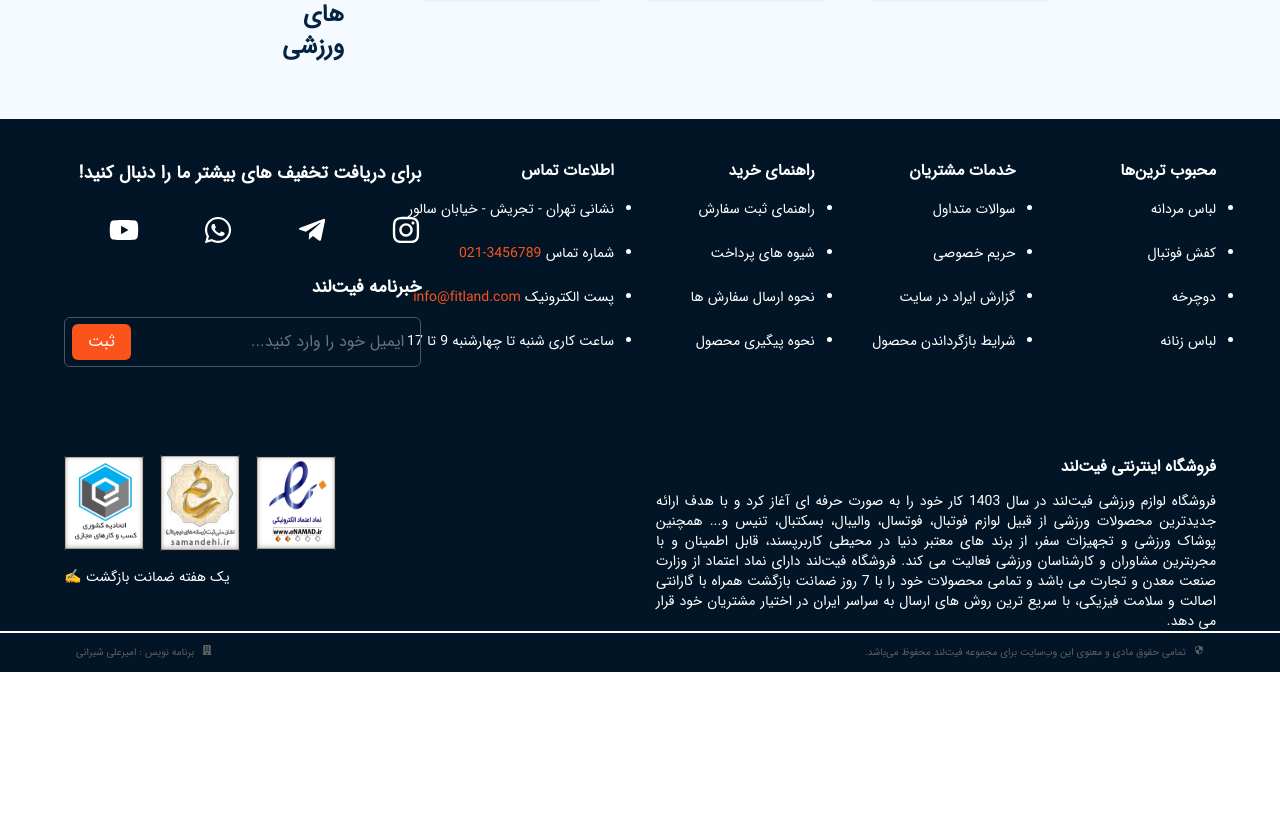
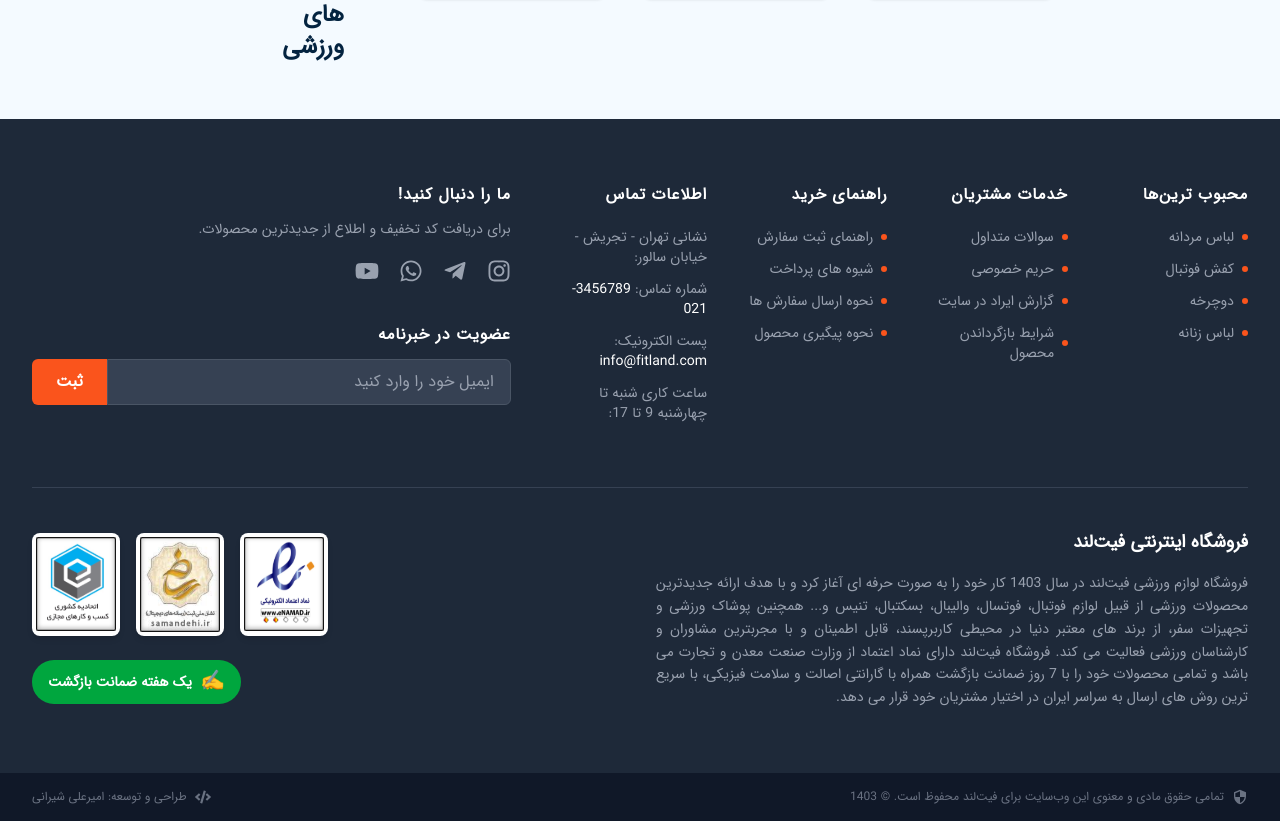
Before and after one commit to amirali-shirani/FitLand_shop, a Next.js app: page / in a window 1280 px wide. Shown: the part 7530-8351 px from the top of the page. Before the commit the page ends 8202 px from the top, so only its background shows below. Built offline with nearby package versions, Linux system fonts and the light colour scheme.

Commit message:
added some style to footer

```diff
--- a/components/shared/Footer/Footer.tsx
+++ b/components/shared/Footer/Footer.tsx
@@ -7,9 +7,12 @@ import FooterCopyRight from "@/components/shared/Footer/FooterCopyRight";
 
 const Footer = () => {
     return (
-        <footer className=" text-white bg-footer-secondary">
-            <div className="container mx-auto py-10 grid grid-cols-1 lg:grid-cols-6 gap-12 lg:gap-10">
-                <div className="lg:col-span-4 grid grid-cols-2 md:grid-cols-4 gap-x-12 gap-y-8">
+        // استفاده از پالت رنگی تیره‌تر برای پس‌زمینه
+        <footer className="bg-gray-800 text-gray-300">
+            <div className="container mx-auto py-16 px-4 sm:px-6 lg:px-8">
+                <div className="grid grid-cols-1 md:grid-cols-12 gap-12">
+                    {/* بخش لینک‌ها با عرض بیشتر */}
+                    <div className="md:col-span-7 grid grid-cols-2 sm:grid-cols-4 gap-8">
                         {footerLinks.map((footerLink, index) => (
                             <FooterCol
                                 key={index}
@@ -18,12 +21,16 @@ const Footer = () => {
                             />
                         ))}
                     </div>
-                <div className="lg:col-span-2 lg:col-start-5 flex flex-col">
-                    <FooterContactUs/>
+                    {/* بخش تماس با ما */}
+                    <div className="md:col-span-5">
+                        <FooterContactUs />
                     </div>
                 </div>
-            <FooterAboutUs/>
-            <FooterCopyRight/>
+                {/* بخش درباره ما با یک خط جداکننده در بالا */}
+                <FooterAboutUs />
+            </div>
+            {/* بخش کپی‌رایت با پس‌زمینه متفاوت برای تمایز */}
+            <FooterCopyRight />
         </footer>
     );
 };
--- a/components/shared/Footer/FooterAboutUs.tsx
+++ b/components/shared/Footer/FooterAboutUs.tsx
@@ -8,34 +8,33 @@ const images = [namad1, namad2, namad3];
 
 const FooterAboutUs = () => {
     return (
-            <section className="container mt-12 grid grid-cols-1 md:grid-cols-2 gap-8 items-start">
-                <article className="space-y-3 leading-6">
-                    <h2 className="text-base font-semibold">فروشگاه اینترنتی فیت‌لند</h2>
-                    <p className="text-sm  text-justify">
-                        فروشگاه لوازم ورزشی فیت‌لند در سال 1403 کار خود را به صورت حرفه ای آغاز کرد و با هدف ارائه جدیدترین
-                        محصولات ورزشی از قبیل لوازم فوتبال، فوتسال، والیبال، بسکتبال، تنیس و... همچنین پوشاک ورزشی و تجهیزات
-                        سفر، از برند های معتبر دنیا در محیطی کاربرپسند، قابل اطمینان و با مجربترین مشاوران و کارشناسان ورزشی
-                        فعالیت می کند. فروشگاه فیت‌لند دارای نماد اعتماد از وزارت صنعت معدن و تجارت می باشد و تمامی محصولات
-                        خود را با 7 روز ضمانت بازگشت همراه با گارانتی اصالت و سلامت فیزیکی، با سریع ترین روش های ارسال به
-                        سراسر ایران در اختیار مشتریان خود قرار می دهد.
+        // اضافه کردن خط جداکننده و فاصله‌گذاری بیشتر
+        <section className="mt-16 pt-10 border-t border-gray-700 grid grid-cols-1 md:grid-cols-2 gap-8 items-center">
+            <article className="space-y-4">
+                <h2 className="text-lg font-bold text-white">فروشگاه اینترنتی فیت‌لند</h2>
+                <p className="text-sm text-gray-400 text-justify leading-relaxed">
+                    فروشگاه لوازم ورزشی فیت‌لند در سال 1403 کار خود را به صورت حرفه ای آغاز کرد و با هدف ارائه جدیدترین محصولات ورزشی از قبیل لوازم فوتبال، فوتسال، والیبال، بسکتبال، تنیس و... همچنین پوشاک ورزشی و تجهیزات سفر، از برند های معتبر دنیا در محیطی کاربرپسند، قابل اطمینان و با مجربترین مشاوران و کارشناسان ورزشی فعالیت می کند. فروشگاه فیت‌لند دارای نماد اعتماد از وزارت صنعت معدن و تجارت می باشد و تمامی محصولات خود را با 7 روز ضمانت بازگشت همراه با گارانتی اصالت و سلامت فیزیکی، با سریع ترین روش های ارسال به سراسر ایران در اختیار مشتریان خود قرار می دهد.
                 </p>
             </article>
-
-                <div className="flex flex-col items-end space-y-4">
+            <div className="flex flex-col items-center md:items-end space-y-6">
                 <div className="flex gap-4">
                     {images.map((image, index) => (
+                        // پس‌زمینه سفید برای برجسته‌سازی نمادها
+                        <div key={index} className="bg-white p-1 rounded-lg shadow-md">
                             <Image
-                                key={index}
                                 alt={`نماد اعتماد ${index + 1}`}
                                 src={image}
                                 width={80}
                                 height={80}
                                 className="object-contain"
                             />
+                        </div>
                     ))}
                 </div>
-                    <h3 className="text-sm font-medium">
-                         یک هفته ضمانت بازگشت ✍
+                {/* استایل جذاب‌تر برای ضمانت بازگشت */}
+                <h3 className="text-sm font-semibold text-white bg-green-600 px-4 py-2 rounded-full flex items-center gap-2">
+                    <span className="text-xl">✍️</span>
+                    یک هفته ضمانت بازگشت
                 </h3>
             </div>
         </section>
--- a/components/shared/Footer/FooterCol.tsx
+++ b/components/shared/Footer/FooterCol.tsx
@@ -8,22 +8,29 @@ type FooterColProps = {
 
 
 
-const FooterCol = ({title, subtitles}: FooterColProps) => {
+const FooterCol = ({ title, subtitles }: FooterColProps) => {
     return (
-            <div>
-                <h3 className="font-semibold mb-4">{title}</h3>
-                <ul className="list-disc space-y-6">
-                    {subtitles.map((sub,index) => (
-                        <div key={index}>
-                            {sub.link ? <Link key={index} href={sub.link} target="_blank" rel="noopener noreferrer">
-                                <li className="text-sm" key={index}>{sub.title}</li>
-                            </Link> : <li className="text-sm text-nowrap" key={index}>{sub.title} <span className="text-primary">{sub.subtitle}</span></li>}
-                        </div>
-
-                    ))}
-                </ul>
-            </div>
+        <div>
+            {/* استایل بهتر برای عنوان ستون */}
+            <h3 className="text-base font-bold text-white mb-5 uppercase tracking-wider">{title}</h3>
+            <ul className="space-y-3">
+                {subtitles.map((sub, index) => (
+                    <li key={index}>
+                        {sub.link ? (
+                            <Link href={sub.link} target="_blank" rel="noopener noreferrer" className="text-sm text-gray-400 hover:text-primary transition-colors duration-300 flex items-center gap-2">
+                                {/* نشانگر دایره‌ای برای لینک‌ها */}
+                                <span className="w-1.5 h-1.5 bg-primary rounded-full"></span>
+                                {sub.title}
+                            </Link>
+                        ) : (
+                            <div className="text-sm text-gray-400">
+                                {sub.title}: <span className="text-white font-medium">{sub.subtitle}</span>
+                            </div>
+                        )}
+                    </li>
+                ))}
+            </ul>
+        </div>
     );
 };
-
 export default FooterCol;
--- a/components/shared/Footer/FooterContactUs.tsx
+++ b/components/shared/Footer/FooterContactUs.tsx
@@ -4,33 +4,29 @@ import {FaInstagram, FaTelegramPlane, FaWhatsapp, FaYoutube} from "react-icons/f
 
 const FooterContactUs = () => {
     return (
-        <div className="">
+        <div className="space-y-10">
             <div>
-                <h3 className="font-bold text-lg mb-4">برای دریافت تخفیف های بیشتر ما را دنبال کنید!</h3>
-                <div className="flex gap-16 my-7 text-3xl">
-                    <Link href="#" aria-label="Instagram"
-                          className="hover:text-gray-400 transition-colors"><FaInstagram/></Link>
-                    <Link href="#" aria-label="Telegram"
-                          className="hover:text-gray-400 transition-colors"><FaTelegramPlane/></Link>
-                    <Link href="#" aria-label="WhatsApp"
-                          className="hover:text-gray-400 transition-colors"><FaWhatsapp/></Link>
-                    <Link href="#" aria-label="YouTube"
-                          className="hover:text-gray-400 transition-colors"><FaYoutube/></Link>
+                <h3 className="font-bold text-base text-white mb-3 uppercase tracking-wider">ما را دنبال کنید!</h3>
+                <p className="text-sm text-gray-400 mb-5">برای دریافت کد تخفیف و اطلاع از جدیدترین محصولات.</p>
+                <div className="flex gap-5 text-2xl">
+                    {/* افکت هاور برای آیکون‌های اجتماعی */}
+                    <Link href="#" aria-label="Instagram" className="text-gray-400 hover:text-pink-500 transition-all duration-300 transform hover:-translate-y-1"><FaInstagram /></Link>
+                    <Link href="#" aria-label="Telegram" className="text-gray-400 hover:text-blue-400 transition-all duration-300 transform hover:-translate-y-1"><FaTelegramPlane /></Link>
+                    <Link href="#" aria-label="WhatsApp" className="text-gray-400 hover:text-green-500 transition-all duration-300 transform hover:-translate-y-1"><FaWhatsapp /></Link>
+                    <Link href="#" aria-label="YouTube" className="text-gray-400 hover:text-red-600 transition-all duration-300 transform hover:-translate-y-1"><FaYoutube /></Link>
                 </div>
             </div>
             <div>
-                <h3 className="font-bold text-lg mb-4">خبرنامه فیت‌لند</h3>
-                <form className="relative">
+                <h3 className="font-bold text-base text-white mb-3 uppercase tracking-wider">عضویت در خبرنامه</h3>
+                <form className="flex">
                     <input
                         type="email"
-                        placeholder="ایمیل خود را وارد کنید..."
-                        className="w-full bg-transparent border border-gray-600 rounded-md py-3 px-4
-                                 text-white placeholder-gray-500 focus:outline-none focus:border-primary"
+                        placeholder="ایمیل خود را وارد کنید"
+                        className="w-full bg-gray-700 border border-gray-600 rounded-r-md py-2.5 px-4 text-white placeholder-gray-400 focus:outline-none focus:ring-2 focus:ring-primary focus:border-transparent"
                     />
                     <button
                         type="submit"
-                        className="absolute left-2 top-1/2 -translate-y-1/2 bg-primary text-white px-4
-                                py-1.5 rounded-md hover:bg-orange-600 transition-colors"
+                        className="bg-primary text-white px-6 py-2.5 rounded-l-md hover:bg-orange-600 transition-colors duration-300 font-semibold"
                     >
                         ثبت
                     </button>
--- a/components/shared/Footer/FooterCopyRight.tsx
+++ b/components/shared/Footer/FooterCopyRight.tsx
@@ -1,18 +1,23 @@
 import React from 'react';
 import {MdOutlineSecurity} from "react-icons/md";
-import {FaBuilding} from "react-icons/fa";
+import {FaBuilding, FaCode} from "react-icons/fa";
 
 const FooterCopyRight = () => {
     return (
-        <div className="border-t-2">
-
-        <div className="container border-t-[#CBCBCB]">
-            <div className="flex justify-between p-3 text-[10px] text-[#606060]">
-                <p className="flex gap-2"><span><MdOutlineSecurity/></span>تمامی حقوق مادی و معنوی این
-                    وب‌سایت برای مجموعه فیت‌لند محفوظ می‌باشد.</p>
-                <p className="flex gap-2"><span><FaBuilding/></span>برنامه نویس : امیرعلی شیرانی</p>
+        // پس‌زمینه تیره‌تر برای تمایز
+        <div className="bg-gray-900 py-4">
+            <div className="container mx-auto px-4 sm:px-6 lg:px-8">
+                <div className="flex flex-col sm:flex-row justify-between items-center text-center sm:text-left text-xs text-gray-500">
+                    <p className="flex items-center gap-2 mb-2 sm:mb-0">
+                        <MdOutlineSecurity className="text-base" />
+                        <span>تمامی حقوق مادی و معنوی این وب‌سایت برای فیت‌لند محفوظ است. © 1403</span>
+                    </p>
+                    <p className="flex items-center gap-2">
+                        <FaCode className="text-base" />
+                        <span>طراحی و توسعه: امیرعلی شیرانی</span>
+                    </p>
+                </div>
             </div>
-        </div>
         </div>
     );
 };
```
Lines whose indentation alone changed are shown as unchanged.
